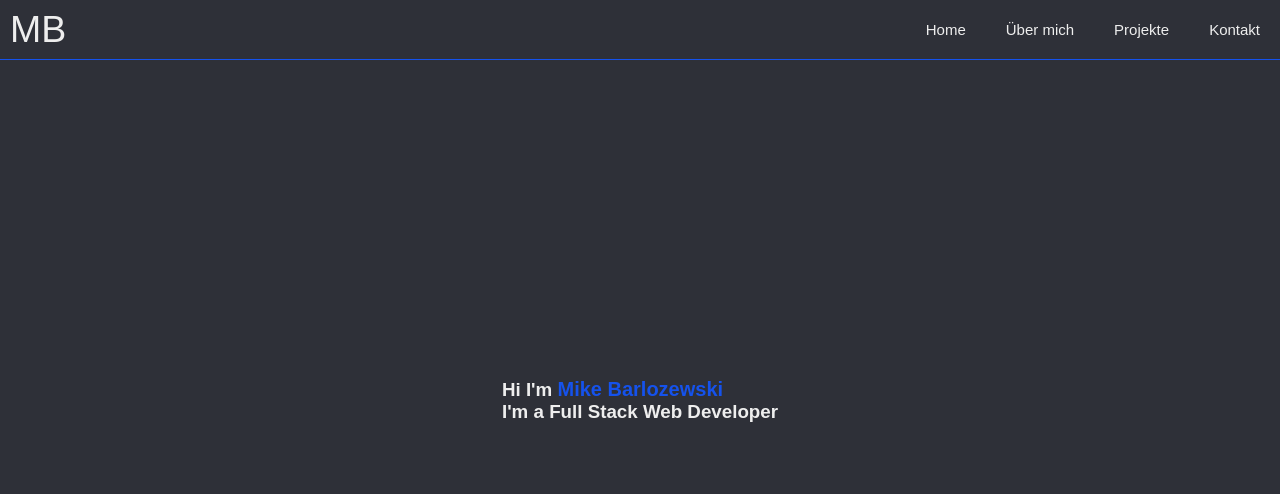
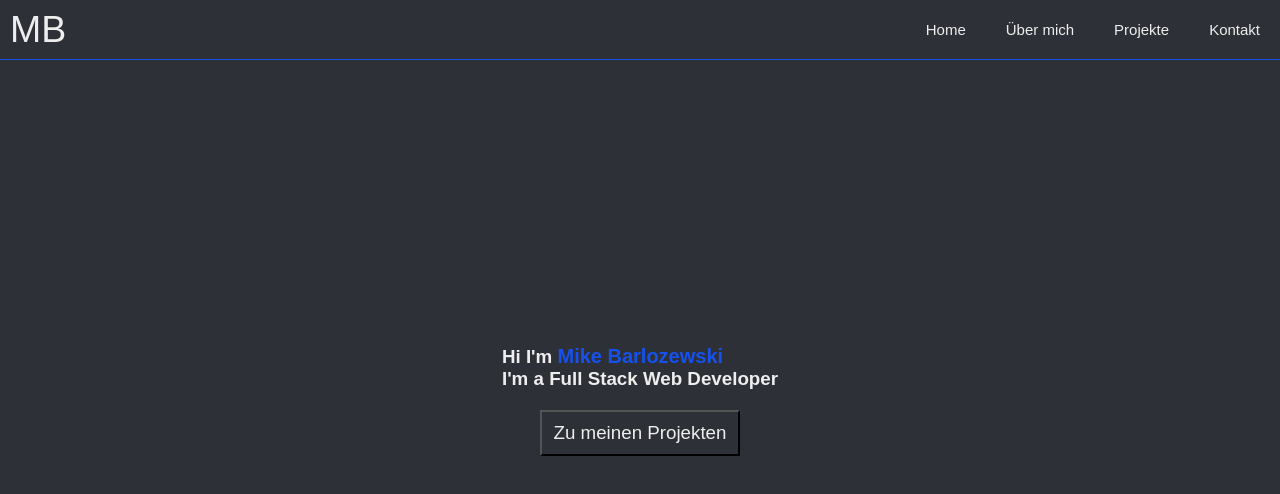
Before and after one commit to BarloGER/Portfolio, a React (Create React App) app: page / in a window 1280 px wide. Shown: the top 494 px of the page. Built offline with nearby package versions, Linux system fonts and the light colour scheme.

Commit message:
added landing page with first design idea

```diff
--- a/src/components/Home.js
+++ b/src/components/Home.js
@@ -3,11 +3,12 @@ import "../styles/home.css";
 export default function Home() {
   return (
     <main className="home">
-      <div className="title">
+      <div className="content">
         <h1>
           Hi I'm <span>Mike Barlozewski</span> <br />
           I'm a Full Stack Web Developer
         </h1>
+        <button>Zu meinen Projekten</button>
       </div>
     </main>
   );
--- a/src/styles/home.css
+++ b/src/styles/home.css
@@ -6,12 +6,29 @@
   align-items: center;
 }
 
-.home .title {
+.home .content {
+  display: flex;
+  flex-direction: column;
+  align-items: center;
+  gap: 2rem;
   font-size: 3rem;
   color: var(--color-secondary);
 }
 
-.home .title span {
+.home .content span {
   font-size: 2rem;
   color: var(--color-tertiary);
 }
+
+.home button {
+  transition-duration: 0.4s;
+  background-color: var(--color-primary);
+  color: var(--color-secondary);
+  width: 20rem;
+  padding: 1rem;
+}
+
+.home button:hover {
+  background-color: var(--color-tertiary);
+  color: var(--color-secondary);
+}
```
